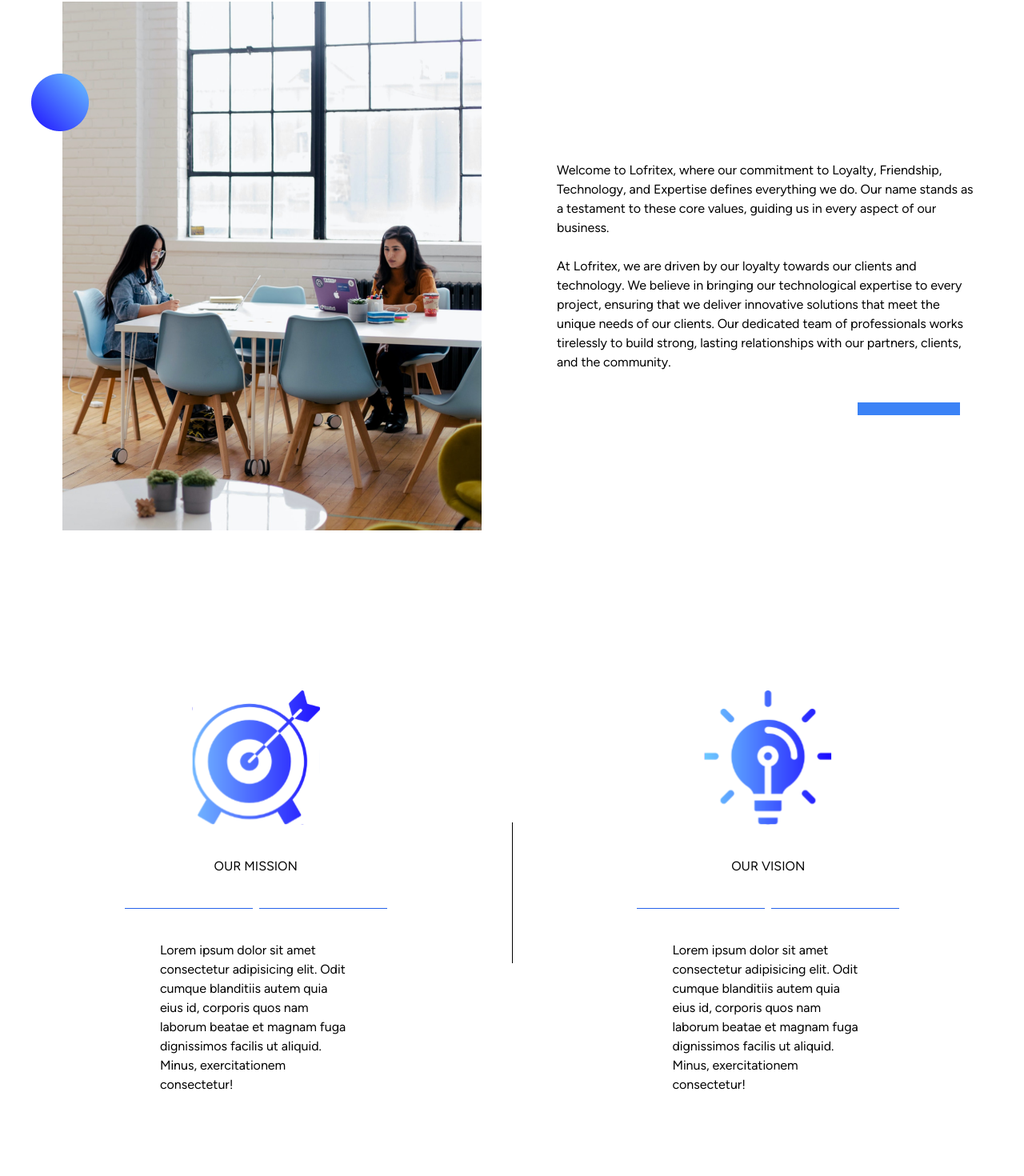
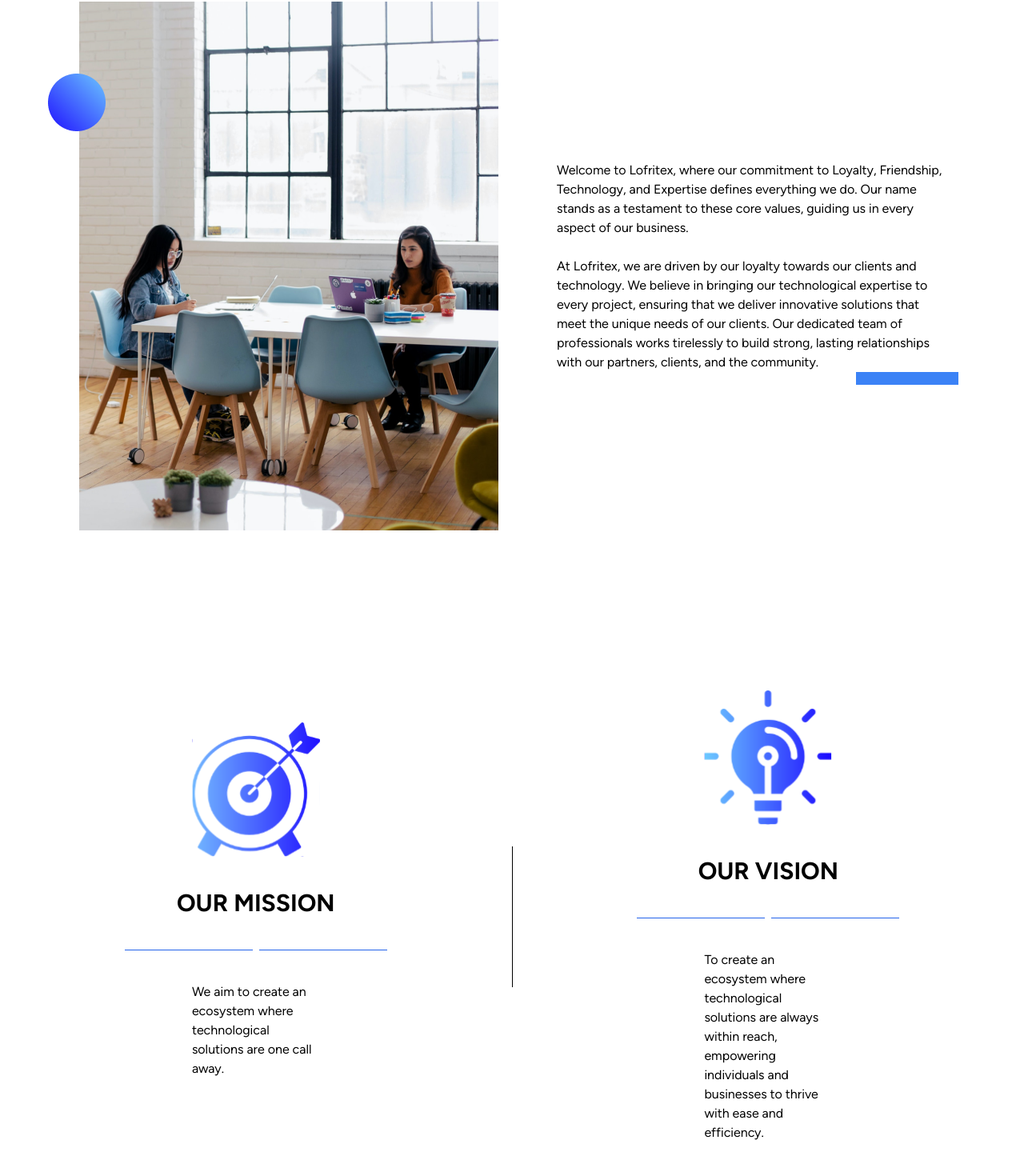
Before and after one commit to lofritex/company-website, a React (Vite) app: page /aboutus in a window 1280 px wide. Shown: the part 220-1690 px from the top of the page at 80% size. Built offline with nearby package versions, Linux system fonts and the light colour scheme.

Commit message:
Change Contents of About us Page

```diff
--- a/src/Pages/Sections/About.jsx
+++ b/src/Pages/Sections/About.jsx
@@ -4,27 +4,28 @@
   return (
     <section className="relative flex w-full flex-col items-center justify-center">
       <h1 className="p-10 text-6xl font-bold">ABOUT US</h1>
-      <div className="flex items-center justify-center flex-col lg:flex-row">
+      <div className="flex flex-col items-center justify-center lg:flex-row">
         <div className="flex w-half items-center justify-center">
           <img src={AboutPic} alt="About pic" className="h-6/7" />
         </div>
-        <div className="lg:w-half lg:p-4">
-          <p className="px-10">
+        <div className="flex flex-col items-center justify-center lg:w-half lg:p-4 relative">
+          <p className="max-w-[600px] px-10">
             Welcome to Lofritex, where our commitment to Loyalty, Friendship,
             Technology, and Expertise defines everything we do. Our name stands
             as a testament to these core values, guiding us in every aspect of
             our business.
-            <br/><br/>
-            At Lofritex, we are driven by our loyalty towards our
-            clients and technology. We believe in bringing our technological
-            expertise to every project, ensuring that we deliver innovative
-            solutions that meet the unique needs of our clients. Our dedicated
-            team of professionals works tirelessly to build strong, lasting
+            <br />
+            <br />
+            At Lofritex, we are driven by our loyalty towards our clients and
+            technology. We believe in bringing our technological expertise to
+            every project, ensuring that we deliver innovative solutions that
+            meet the unique needs of our clients. Our dedicated team of
+            professionals works tirelessly to build strong, lasting
             relationships with our partners, clients, and the community.
           </p>
+          <div className="absolute bottom-0 right-10  h-4 w-32 bg-blue-500"></div>
         </div>
       </div>
-      <div className="absolute bottom-36 right-20 h-4 w-32 bg-blue-500"></div>
     </section>
   );
 }
--- a/src/Pages/Sections/Misson.jsx
+++ b/src/Pages/Sections/Misson.jsx
@@ -6,31 +6,25 @@
     <section className=" flex w-full items-center justify-center py-40">
       <div className="flex w-half flex-col items-center justify-center">
         <img src={mission} alt="Our Mission Pic" className="m-10 w-40" />
-        <h2>OUR MISSION</h2>
+        <h2 className="font-bold text-3xl">OUR MISSION</h2>
         <div className="flex">
           <div className="mt-10 h-[1px] w-40 bg-blue-600"></div>
           <div className="ml-2 mt-10 h-[1px] w-40 bg-blue-600"></div>
         </div>
-        <p className="w-1/2 p-10">
-          Lorem ipsum dolor sit amet consectetur adipisicing elit. Odit cumque
-          blanditiis autem quia eius id, corporis quos nam laborum beatae et
-          magnam fuga dignissimos facilis ut aliquid. Minus, exercitationem
-          consectetur!
+        <p className="w-1/2 px-20 pt-10 pb-20">
+        We aim to create an ecosystem where technological solutions are one call away.
         </p>
       </div>
       <div className="h-44 w-[1px] bg-black"></div>
       <div className="flex w-half flex-col items-center">
         <img src={vision} alt="Our Vision Pic" className="m-10 w-40" />
-        <h2>OUR VISION</h2>
+        <h2 className="font-bold text-3xl">OUR VISION</h2>
         <div className="flex">
           <div className="mt-10 h-[1px] w-40 bg-blue-600"></div>
           <div className="ml-2 mt-10 h-[1px] w-40 bg-blue-600"></div>
         </div>
-        <p className="w-1/2 p-10">
-          Lorem ipsum dolor sit amet consectetur adipisicing elit. Odit cumque
-          blanditiis autem quia eius id, corporis quos nam laborum beatae et
-          magnam fuga dignissimos facilis ut aliquid. Minus, exercitationem
-          consectetur!
+        <p className="w-1/2 px-20 py-10">
+        To create an ecosystem where technological solutions are always within reach, empowering individuals and businesses to thrive with ease and efficiency.
         </p>
       </div>
     </section>
```
